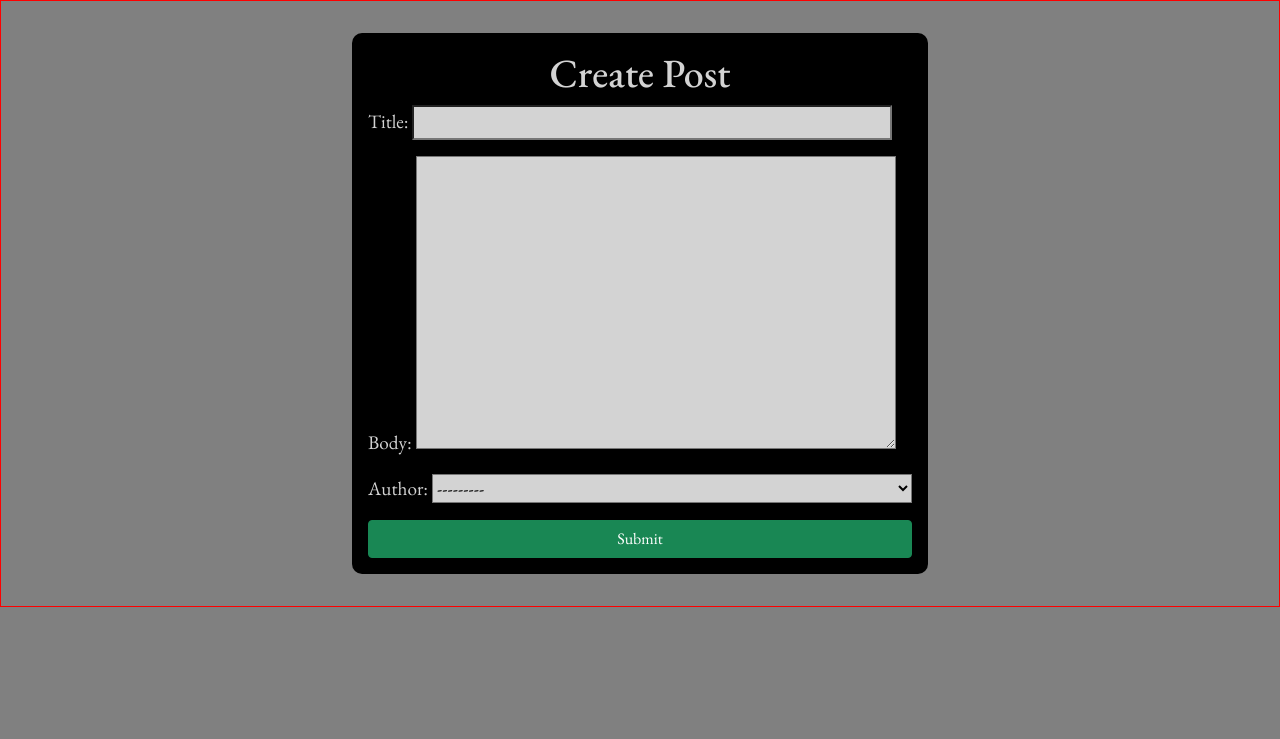
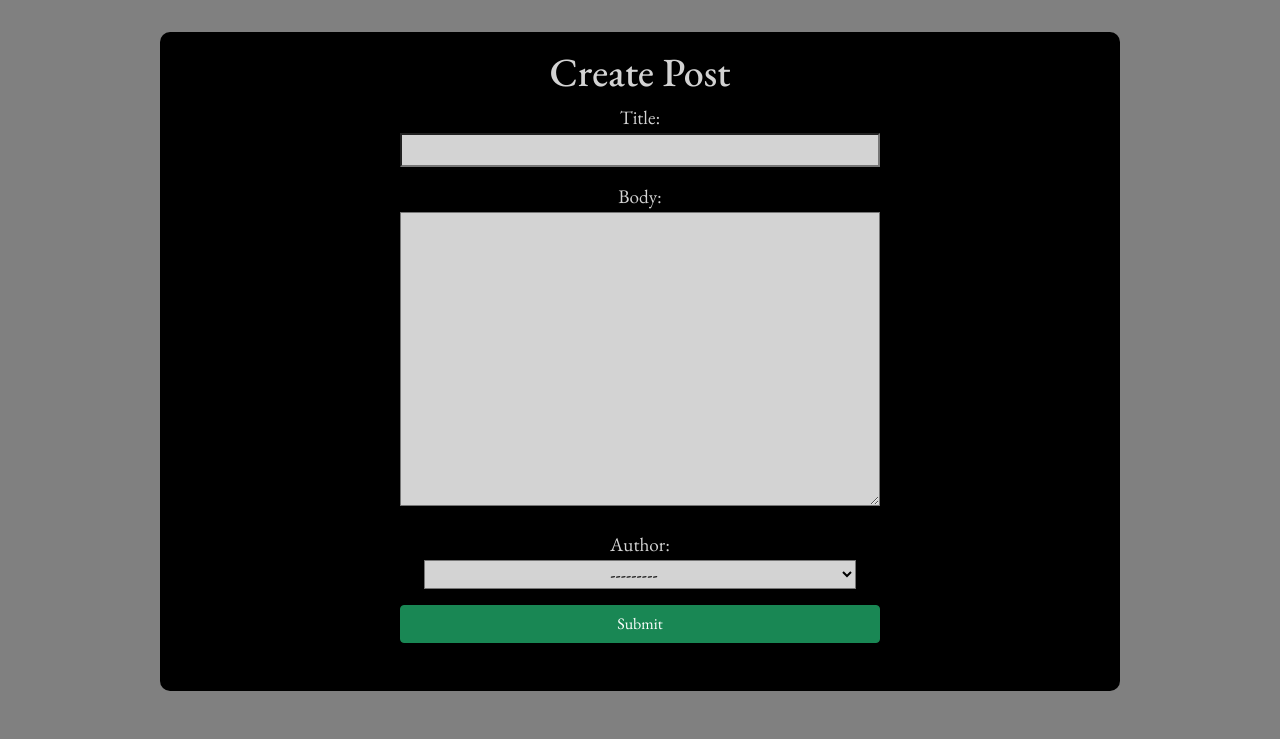
Before and after one commit to shanedixon13/blog, a Django app: page /post/new/ in a window 1280 px wide. Shown: the part 61-800 px from the top of the page. Run offline with Django 3.2, Linux system fonts and the light colour scheme; data comes from the database, SQL or seed files in the repository; some web fonts are replaced.

Commit message:
CSS Fixes

```diff
--- a/static/css/base.css
+++ b/static/css/base.css
@@ -6,25 +6,27 @@ body{
 
 
 .page-content{
-    padding: 2rem;
-    display: flex;
-    flex-wrap: wrap;
-    justify-content: center;
-    border: 1px solid red;
     height: fit-content;
-    width: 100%;
+    width: 100vw;
 }
 .page-content h1{
     text-align: center;
+    width: 100vw;
 }
 
 a {
     text-decoration: none;
 }
 
-input, textarea, select{
+input, textarea{
     background-color: lightgrey;
     width: 30rem;
+}
+
+select{
+    background-color: lightgrey;
+    width: 27rem;
+    text-align: center;
 }
 
 .card{
@@ -53,8 +55,26 @@ input, textarea, select{
 	padding: .5rem;
 }
 
+/*about_page */
+
+.about-page{
+    padding: 2rem;
+}
+
+
+
+
+
 /*post_list */
 
+
+.post-list{
+    display: flex;
+    flex-direction: row;
+    flex-wrap: wrap;
+    justify-content: center;
+    width: 100vw;
+}
 
 .post-list-buttons{
     display: flex;
@@ -80,20 +100,44 @@ input, textarea, select{
 
 
 .post-new{
+    display: flex;
+    flex-direction: column;
     padding: 1rem;
 	background-color: black;
 	color: lightgrey;
 	border-radius: 10px;
+    width: 75vw;
+    margin-left: auto;
+    margin-right: auto;
+    margin-top: 2rem;
+}
 
+.post-new h1{
+    width: fit-content;
+    margin-left: auto;
+    margin-right: auto;
 }
 
 .post-new form{
     display: flex;
     flex-direction: column;
+    width: 34rem;
+    margin-left: auto;
+    margin-right: auto;
+    margin-bottom: 2rem;
+    text-align: center;
+    padding-left: 2rem;
+    padding-right: 2rem;
+}
+
+.post-new form .form-areas{
+    display: flex;
+    flex-direction: column;
+    margin-left: auto;
+    margin-right: auto;
 }
 
 .post-new .btn{
     margin-left: auto;
     margin-right: auto;
-    width: 100%;
 }
--- a/templates/post_list.html
+++ b/templates/post_list.html
@@ -13,7 +13,6 @@
                 </div>
                 <h6 class="card-subtitle mb-2 text-muted author">-{{post.author}}</h6>
                 <p class="card-text">{{post.body|truncatechars:50}}</p>
-                </div>
             </div>
         </div>
     {% endfor %}
--- a/templates/post_new.html
+++ b/templates/post_new.html
@@ -6,8 +6,10 @@
     <div class="post-new">
         <h1>Create Post</h1>
         <form method="POST">
-            {% csrf_token %}
-            {{ form.as_p }}
+            <div class="form-areas">
+                {% csrf_token %}
+                {{ form.as_p }}
+            </div>
             <input type="submit" class="btn btn-success">
         </form>
     </div>
```
